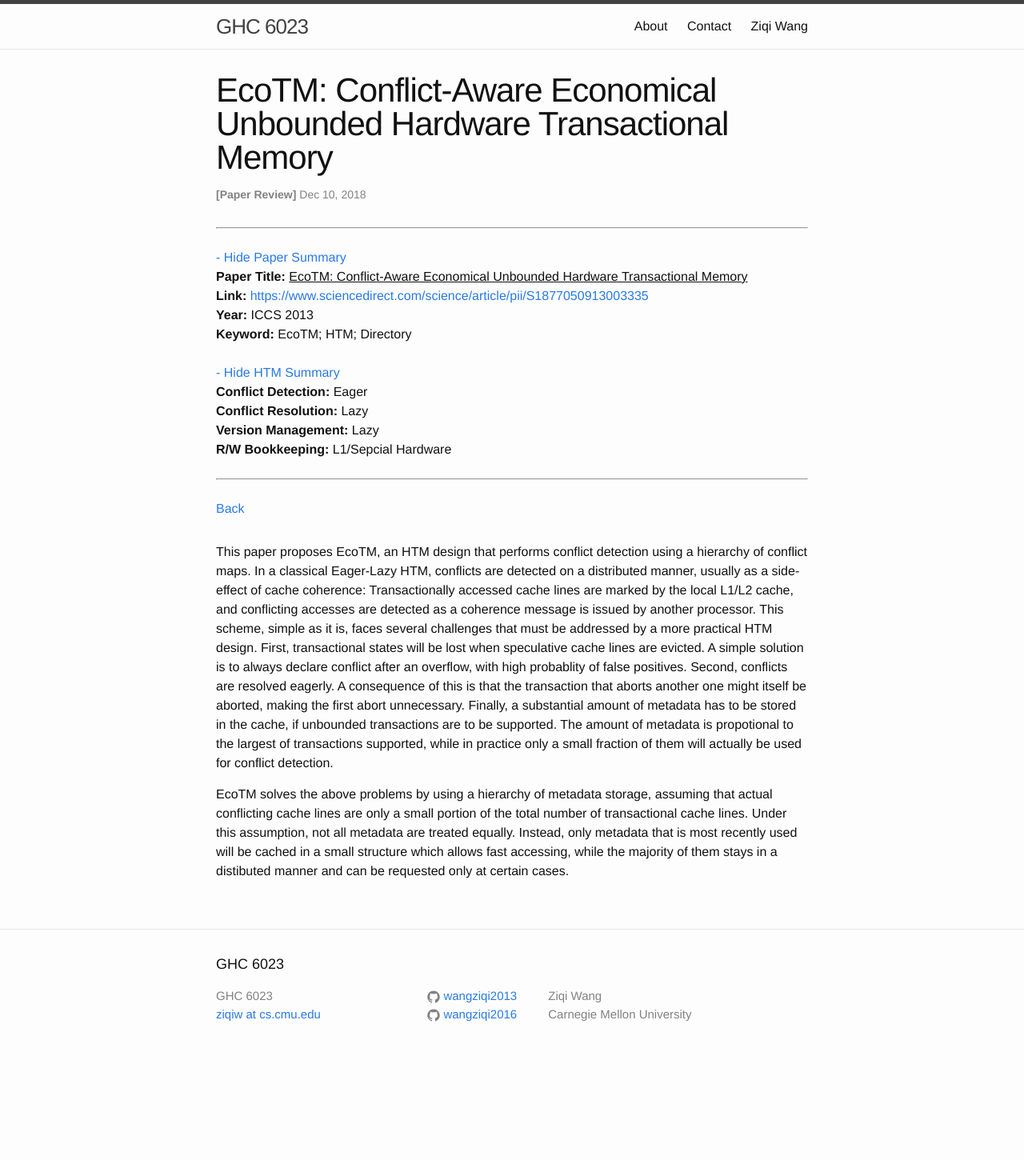
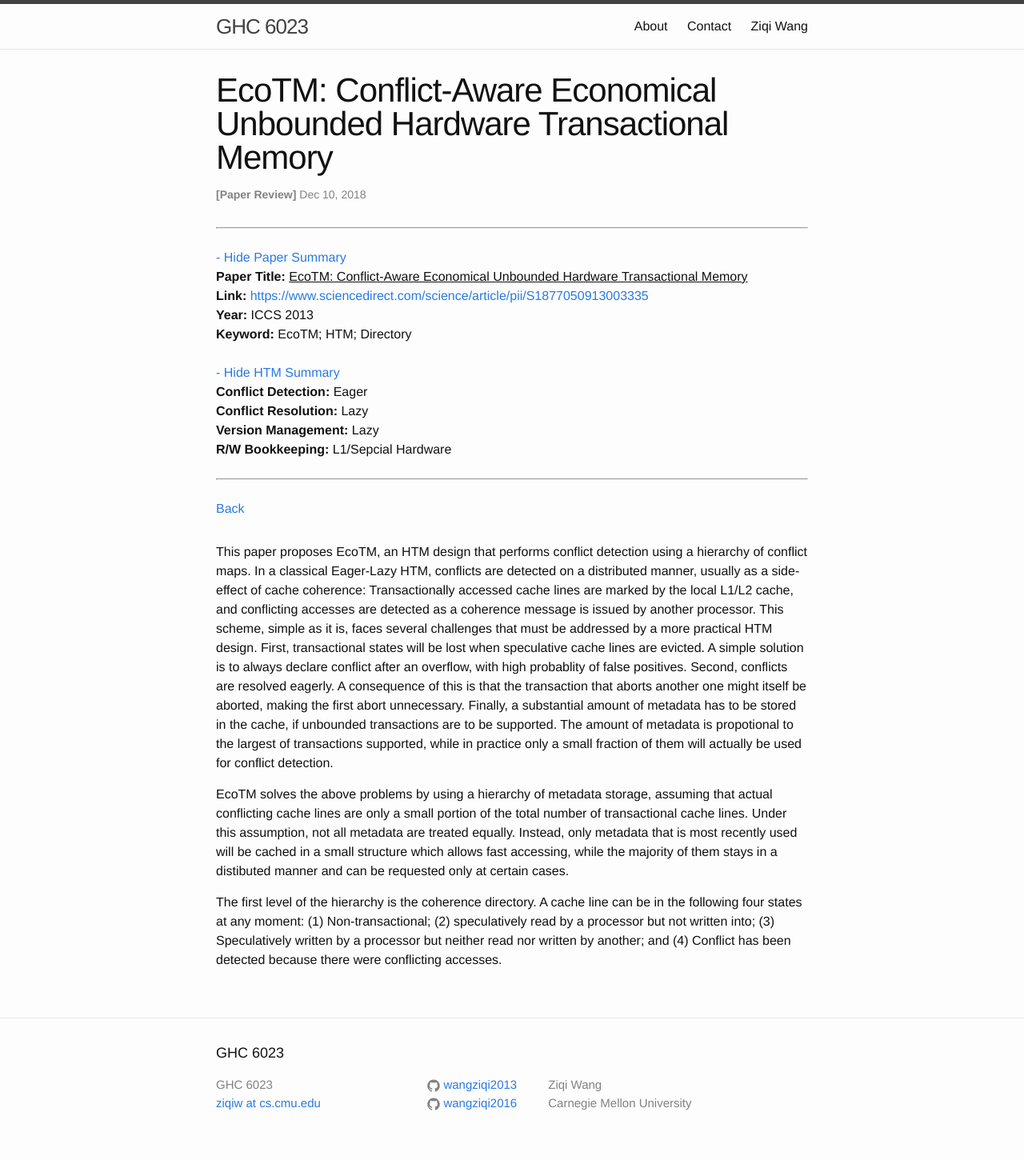
Before and after one commit to wangziqi2013/wangziqi2013.github.io, a Jekyll site: the page built from _posts/2018-12-09-ecotm.markdown, in a window 1280 px wide. Shown: the whole page at 80% size. Built offline with Jekyll 4.4.1, drawn with Linux system fonts in a browser that asks for light colours; before the commit the page ends 1339 px from its top, so only the background shows below that.

Commit message:
Adding QCF states

```diff
--- a/_posts/2018-12-09-ecotm.markdown
+++ b/_posts/2018-12-09-ecotm.markdown
@@ -31,3 +31,8 @@ are only a small portion of the total number of transactional cache lines. Under
 metadata are treated equally. Instead, only metadata that is most recently used will be cached in a small
 structure which allows fast accessing, while the majority of them stays in a distibuted manner and can be
 requested only at certain cases.
+
+The first level of the hierarchy is the coherence directory. A cache line can be in the following four states at any
+moment: (1) Non-transactional; (2) speculatively read by a processor but not written into; (3) Speculatively written
+by a processor but neither read nor written by another; and (4) Conflict has been detected because there were conflicting
+accesses.
```
